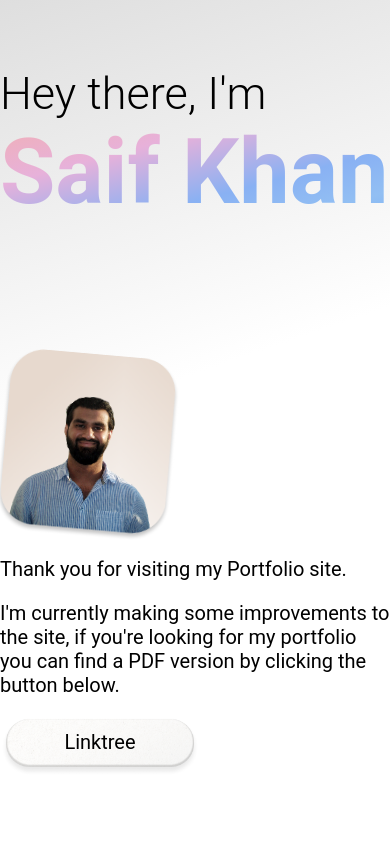
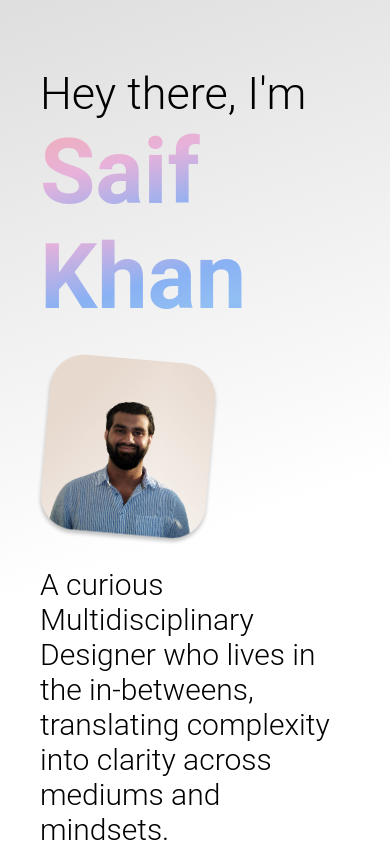
Before and after one commit to MSaif-Khan/Portfolio, a plain HTML site: page index.html in a window 390 px wide. Shown: the top 850 px of the page. Drawn offline with Linux system fonts and the light colour scheme.

Commit message:
Mobile Responsive design

```diff
--- a/index.html
+++ b/index.html
@@ -26,24 +26,29 @@
                 <div id="IntroPortrait">
                      <img src="Portrait.png" alt="Portrait of Saif Khan"></a>
                 </div>
+                <h2> A curious Multidisciplinary Designer who lives in the in-betweens, translating complexity into clarity across mediums and mindsets.
+
+                <!-- A curious Multidisciplinary Designer who lives in the in-betweens — bridging business goals and user needs through systems thinking and creative synthesis.</h2> -->
+
             </div>
 
         </header>
 
-        <nav></nav>
-
         <main>
-            <section>
-
+            <section id="Redirect">
                 <p>Thank you for visiting my Portfolio site.</p>
                 <p>I'm currently making some improvements to the site, if you're looking for my portfolio you can find a PDF version by clicking the button below.</p>
+                <div id="RedirectButtons">
+                    <a class="image-btn" href="https://1drv.ms/b/c/2cfc1d8c530db7d0/EQxVBxEdav9HnO0_2E4DuF0BQe7wqazBCksYBMvFXZ3Jbg?e=0nuB9p" target="_blank">
+                     <span class="btn-text">Portfolio</span>
+                     <img id="button-img" src="Button Paper.png" alt="Button Image">
+                    </a>
 
-                <a class="image-btn" href="https://linktr.ee/_msk" target="_blank">
-                     <span class="btn-text">Linktree</span>
-                     <img id="button-img" src="Button Paper.png" alt="Button Image">
-                </a>
-
-
+                    <a class="image-btn" href="https://www.linkedin.com/in/saifkhan00/" target="_blank">
+                     <span class="btn-text">LinkedIn</span>
+                     <img id="button-img2" src="Button Paper.png" alt="Button Image">
+                    </a>
+                </div>
             </section>
         </main>
 
--- a/script.js
+++ b/script.js
@@ -2,7 +2,7 @@ const button = document.querySelector('.image-btn');
 const img = document.getElementById('button-img');
 
 const staticImg = 'Button Paper.png';
-const animatedGif = 'ButtonHover.gif';
+const animatedGif = 'ButtonHover2.gif';
 
 button.addEventListener('mouseenter', () => {
    img.src = animatedGif;});
--- a/style.css
+++ b/style.css
@@ -1,33 +1,80 @@
+/* FONTS */
+
+h1{
+    text-align: left;
+    font-family: Roboto, sans-serif;
+    max-width: 700px;
+    margin-left: auto;
+    margin-right: auto;
+    background-color:E7D8C9;
+}
+
+h2{
+    text-align: left;
+    font-family: Roboto, sans-serif;
+    font-weight: 300;
+    max-width: 700px;
+    margin-left: auto;
+    margin-right: auto;
+    background-color:E7D8C9;
+}
+
+.smallerFont {
+    font-weight:300;
+    font-size: 45px;
+    max-width: 700px;
+    color: rgb(0, 0, 0);
+    padding-bottom: 20px;
+}
+
+.bigFont {
+   font-weight:700;
+    font-size: 90px;
+    max-width: 700px;
+    background: -webkit-linear-gradient(285deg, #f1afb3 0%,  #e7b1da 31%,  #89b1f3 64%,  #92bff3 84%, #80b4f4 100% );
+    -webkit-background-clip: text;
+    -webkit-text-fill-color: transparent;
+}
 
 body{
-    max-width: 900px;
+    font-family: Roboto, sans-serif;
+    font-weight:400;
+    font-size: 20px;
+    max-width: 700px;
+    margin-left: auto;
+    margin-right: auto;
+    background-color:E7D8C9;
+    color: rgb(0, 0, 0);
+}
+
+body{
+    max-width: 700px;
     margin-top: 40px;
     background-color:#ffffff;
-    /* background-image: url(RSCO-Uncoated-Matchbook\ copy\ copy\ copy.png); */
-    /* background-size: 250px, 250px; */
     background-image: linear-gradient(161deg, rgba(167, 167, 167, 0.371) 0%, #ffffff 43%, #ffffff 100%);
     min-height: 100vh;
-
 }
 
-section img{
-    max-width: 900px;
-    height: auto;
-}
+/* #Redirect{
+    background-image: url(RSCO-Uncoated-Matchbook\ copy\ copy\ copy.png);
+    background-size: 250px, 250px;
+    padding-top: 4%;
+} */
+
+/* INTRO CONTAINER */
 
 #IntroContainer{
     display: flex;
     flex-direction: row;
     flex-wrap: wrap;
-    gap: 100px;
-    max-width: 900px;
+    column-gap: 100px;
+    padding-bottom: 40px;
 }
 
 #IntroPortrait{
     display:flex;
     justify-content:center;
     align-items: center;
-
 }
 
 #IntroPortrait img{
@@ -35,6 +82,8 @@ section img{
     height: auto;
     rotate: 5deg;
 }
+
+/*MAIN BODY*/
 
 .image-btn {
   position: relative;
@@ -60,12 +109,71 @@ section img{
   pointer-events: none; /* so clicking works properly on link */
 }
 
+#RedirectButtons{
+    display: block;
+    margin-left: auto;
+    margin-right: auto;
+    width: 40%;
+}
+
+
+
+/* MOBILE */
+
+@media screen and (max-width:550px) {
+
+
+
+/* Body of the website */
+
+
+body{
+    max-width: 450px;
+    padding-left: 40px;
+    padding-right: 40px;
+    background-color:#ffffff;
+    background-image: linear-gradient(161deg, rgba(167, 167, 167, 0.371) 0%, #ffffff 43%, #ffffff 100%);
+    min-height: 100vh;
+
+}
+
+#IntroContainer{
+    display: flex;
+    flex-direction: row;
+    flex-wrap: wrap;
+    column-gap: 100px;
+    max-width: 450px;
+    padding-bottom: 40px;
+}
+
+#Redirect{
+    max-width: 450px;
+    display: block;
+    margin-left: auto;
+    margin-right: auto;
+}
+
+
+
+
+
+
 /* FONTS */
 
 h1{
     text-align: left;
     font-family: Roboto, sans-serif;
-    max-width: 900px;
+    max-width: 700px;
+    margin-left: auto;
+    margin-right: auto;
+    background-color:E7D8C9;
+}
+
+h2{
+    text-align: left;
+    font-family: Roboto, sans-serif;
+    font-weight: 300;
+    max-width: 700px;
     margin-left: auto;
     margin-right: auto;
     background-color:E7D8C9;
@@ -74,7 +182,7 @@ h1{
 .smallerFont {
     font-weight:300;
     font-size: 45px;
-    max-width: 900px;
+    max-width: 700px;
     color: rgb(0, 0, 0);
     padding-bottom: 20px;
 }
@@ -82,7 +190,7 @@ h1{
 .bigFont {
    font-weight:700;
     font-size: 90px;
-    max-width: 900px;
+    max-width: 700px;
     background: -webkit-linear-gradient(285deg, #f1afb3 0%,  #e7b1da 31%,  #89b1f3 64%,  #92bff3 84%, #80b4f4 100% );
     -webkit-background-clip: text;
     -webkit-text-fill-color: transparent;
@@ -92,7 +200,7 @@ body{
     font-family: Roboto, sans-serif;
     font-weight:400;
     font-size: 20px;
-    max-width: 900px;
+    max-width: 700px;
     margin-left: auto;
     margin-right: auto;
     background-color:E7D8C9;
```
Also changed, not shown: 1 other file.
